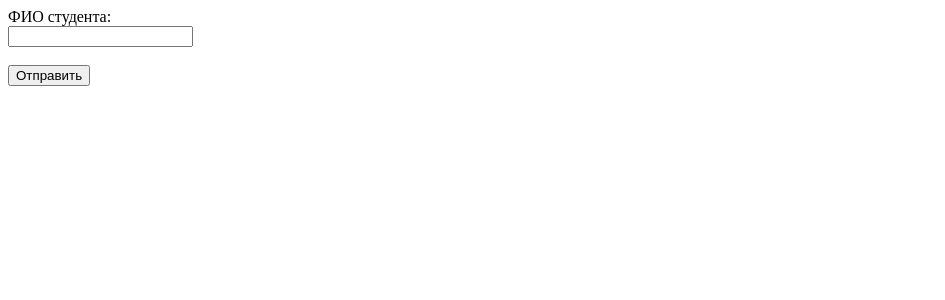
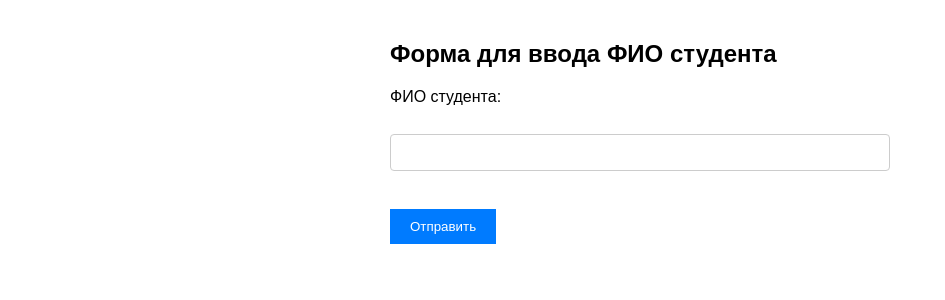
Before and after one commit to Uniqdly/DocZapolnyator, a PHP site: page /popka.php in a window 1280 px wide. Shown: the top 300 px of the page, without its empty margins (0-945 px from the left). Run offline with PHP 8.4, Linux system fonts and the light colour scheme.

Commit message:
качественная работа вставки в документ

```diff
--- a/popka.php
+++ b/popka.php
@@ -51,7 +51,7 @@ if ($_SERVER["REQUEST_METHOD"] == "POST") {
                     echo "Ошибка: " . $sql_insert_end . "<br>" . $conn->error;
                 }
             }
-            $sql_practic = "SELECT years,srok,name_practice,number_order,view_practice,type_practice,code_direction,order_date, direction FROM practice WHERE name_practice = '$name_practice'";
+            $sql_practic = "SELECT years,srok,number_order,view_practice,type_practice,code_direction,order_date FROM practice WHERE name_practice = '$name_practice'";
             $result_pactis = $conn->query($sql_practic);
             if ($result_pactis->num_rows > 0) {
                 // Массив для хранения данных
@@ -71,10 +71,10 @@ if ($_SERVER["REQUEST_METHOD"] == "POST") {
                     $type_practice = $row_practic['type_practice'];
                     $code_direction = $row_practic['code_direction'];
                     $order_date = $row_practic['order_date'];
-                    $direction = $row_practic['direction'];
+                    // $direction = $row_practic['direction'];
 
 
-                    $sql_insert_endd = "UPDATE end SET years='$years', srok='$srok', number_order='$number_order', view_practice='$view_practice', type_practice='$type_practice', code_direction='$code_direction', order_date='$order_date', direction='$direction' WHERE student_fio='$fio'";
+                    $sql_insert_endd = "UPDATE end SET years='$years', srok='$srok', number_order='$number_order', view_practice='$view_practice', type_practice='$type_practice', code_direction='$code_direction', order_date='$order_date' WHERE student_fio='$fio'";
                     if ($conn->query($sql_insert_endd) === TRUE) {
                         echo "Данные успешно добавлены в БД";
                     } else {
@@ -82,6 +82,35 @@ if ($_SERVER["REQUEST_METHOD"] == "POST") {
                     }
                 }
 
+
+        }
+        // Запрос для получения названия направления
+        $sql_direction = "SELECT name FROM direction WHERE groupe = ?";
+        // Подготавливаем SQL выражение для обновления
+        $stmt_update_end = $conn->prepare("UPDATE end SET direction = ? WHERE groupe = ?");
+
+        // Подготавливаем SQL выражение для выборки
+        $stmt_select_direction = $conn->prepare($sql_direction);
+        $stmt_select_direction->bind_param("s", $groupe); // предположим, что $groupe уже имеет значение группы
+        $stmt_select_direction->execute();
+        $result_direction = $stmt_select_direction->get_result();
+
+        if ($result_direction->num_rows > 0) {
+            // Получаем значение названия направления
+            $row_direction = $result_direction->fetch_assoc();
+            $direction_name = $row_direction['name'];
+
+            // Обновляем данные в таблице 'end'
+            $stmt_update_end->bind_param("ss", $direction_name, $groupe);
+            $stmt_update_end->execute();
+
+            if ($stmt_update_end->affected_rows > 0) {
+                echo "Данные успешно обновлены.";
+            } else {
+                echo "Ошибка при обновлении данных.";
+            }
+        } else {
+            echo "Направление не найдено.";
         }
         $sql_place = "SELECT address, name_place FROM place_practice WHERE name_practice = '$name_practice'";
             $result_place = $conn->query($sql_place);
@@ -110,7 +139,8 @@ if ($_SERVER["REQUEST_METHOD"] == "POST") {
                 }
 
         }
-        $sql_i = "SELECT name FROM institute WHERE direction = '$direction'";
+
+        $sql_i = "SELECT name FROM institute WHERE direction = '$direction_name'";
             $result_i = $conn->query($sql_i);
             if ($result_i->num_rows > 0) {
                 // Массив для хранения данных
@@ -223,12 +253,53 @@ $conn->close();
 <html>
 <head>
     <title>Форма для ввода ФИО студента</title>
+    <style>
+        body {
+            font-family: Arial, sans-serif;
+            margin: 0;
+            padding: 20px;
+        }
+
+        form {
+            max-width: 500px;
+            margin: 0 auto;
+        }
+
+        label {
+            display: block;
+            margin-bottom: 10px;
+        }
+
+        input[type="text"] {
+            width: 100%;
+            padding: 10px;
+            margin-bottom: 20px;
+            border: 1px solid #ccc;
+            border-radius: 4px;
+            box-sizing: border-box;
+        }
+
+        input[type="submit"] {
+            padding: 10px 20px;
+            background-color: #007bff;
+            color: #fff;
+            border: none;
+            cursor: pointer;
+        }
+
+        input[type="submit"]:hover {
+            background-color: #0056b3;
+        }
+    </style>
 </head>
 <body>
-    <form method="post" action="">
-        <label for="fio">ФИО студента:</label><br>
-        <input type="text" id="fio" name="fio"><br><br>
-        <input type="submit" value="Отправить">
-    </form>
+
+
+<form method="post" action="">
+<h2>Форма для ввода ФИО студента</h2>
+    <label for="fio">ФИО студента:</label><br>
+    <input type="text" id="fio" name="fio"><br><br>
+    <input type="submit" value="Отправить">
+</form>
 </body>
 </html>
```
